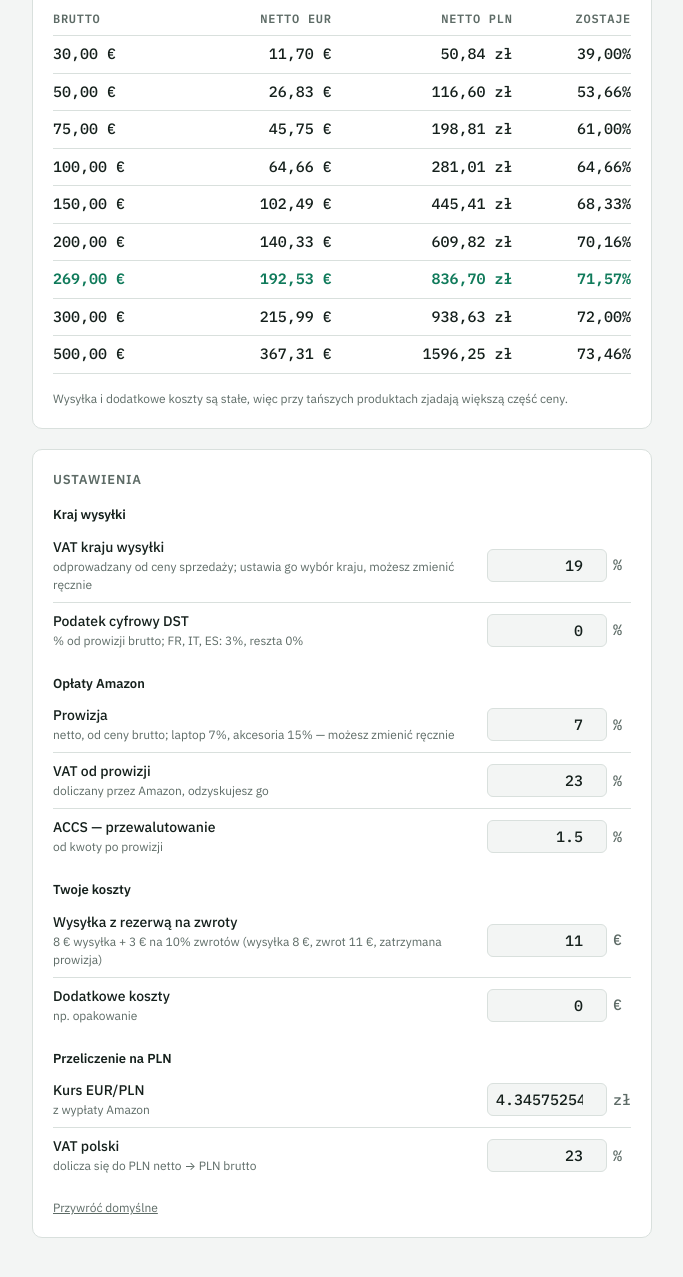
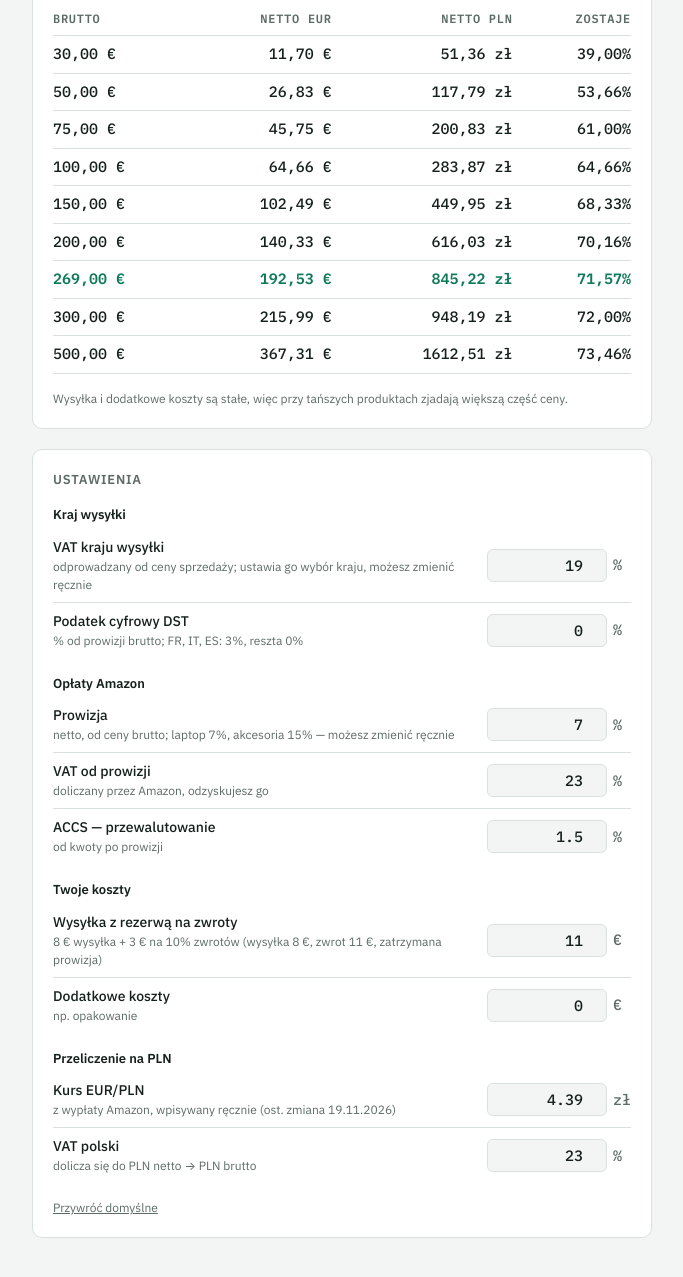
Before and after one commit to kompstock/kalkulator, a plain HTML site: page index.html in a window 1280 px wide. Shown: the part 1403-2680 px from the top of the page, without its empty margins (298-981 px from the left). Drawn offline with Linux system fonts and the light colour scheme.

Commit message:
Amazon: kurs EUR/PLN 4,39 (zamiast 4,3458 z wrzesnia)
Co-Authored-By: Claude Opus 5.5 <noreply@anthropic.com>

```diff
--- a/index.html
+++ b/index.html
@@ -256,7 +256,7 @@ select:focus-visible{outline:2px solid var(--accent);outline-offset:1px}
     </div>
     <div class="sgroup">
       <h3>Przeliczenie na PLN</h3>
-      <div class="srow"><label for="rate">Kurs EUR/PLN<small>z wypłaty Amazon</small></label><span class="sin"><input id="rate" type="number" step="0.00000001" value="4.34575254"><i>zł</i></span></div>
+      <div class="srow"><label for="rate">Kurs EUR/PLN<small>z wypłaty Amazon, wpisywany ręcznie (ost. zmiana 19.11.2026)</small></label><span class="sin"><input id="rate" type="number" step="0.0001" value="4.39"><i>zł</i></span></div>
       <div class="srow"><label for="plVat">VAT polski<small>dolicza się do PLN netto → PLN brutto</small></label><span class="sin"><input id="plVat" type="number" step="0.1" value="23"><i>%</i></span></div>
     </div>
     <p class="note" id="reset" style="cursor:pointer;text-decoration:underline;width:fit-content">Przywróć domyślne</p>
@@ -266,7 +266,7 @@ select:focus-visible{outline:2px solid var(--accent);outline-offset:1px}
 <script>
 const $ = id => document.getElementById(id);
 const SET = ["vat","dst","fee","feeVat","accs","ship","extra","rate","plVat"];
-const DEF = {vat:19,dst:0,fee:7,feeVat:23,accs:1.5,ship:11,extra:0,rate:4.34575254,plVat:23};
+const DEF = {vat:19,dst:0,fee:7,feeVat:23,accs:1.5,ship:11,extra:0,rate:4.39,plVat:23};
 // VAT kraju (OSS) i podatek cyfrowy od prowizji – zgodne z raportami Amazon 10/2026
 const KRAJE = {DE:{vat:19,dst:0}, AT:{vat:20,dst:0}, FR:{vat:20,dst:3}, IT:{vat:22,dst:3},
                ES:{vat:21,dst:3}, BE:{vat:21,dst:0}, NL:{vat:21,dst:0}, PL:{vat:23,dst:0}};
@@ -282,6 +282,8 @@ const pct = n => (n*100).toLocaleString("pl-PL",{minimumFractionDigits:2,maximum
 function load(){
   try{
     const s = JSON.parse(localStorage.getItem(KEY) || "{}");
+    // kurs z wrzesnia zapisany w przegladarce nie ma przykrywac nowego domyslnego
+    if (s.rate === 4.34575254) delete s.rate;
     SET.forEach(k => { if (s[k] != null) $(k).value = s[k]; });
     if (s.mode) mode = s.mode;
     if (KRAJE[s.kraj]) kraj = s.kraj;
```
